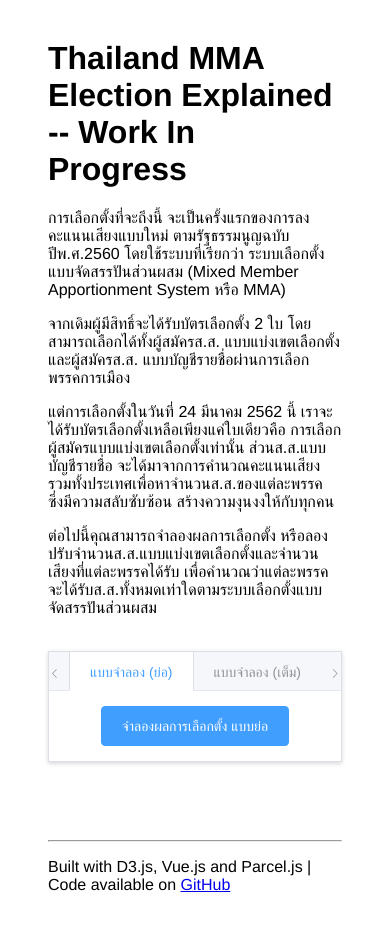
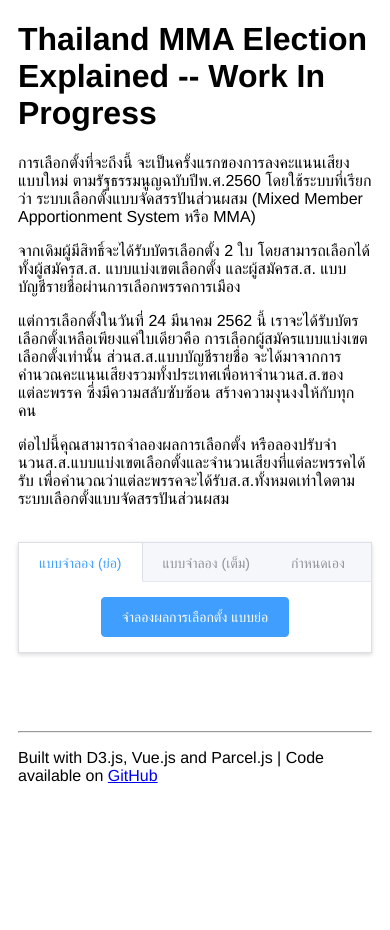
Before and after one commit to na399/thailand-mma-election-explained, a Vue app: page / in a window 390 px wide. Shown: the top 930 px of the page. After the commit the page ends 844 px from the top, so only its background shows below. Built offline with nearby package versions, Linux system fonts and the light colour scheme.

Commit message:
Optimize for mobile screen

```diff
--- a/index.html
+++ b/index.html
@@ -3,7 +3,7 @@
   <head>
     <title>[WIP] Thailand MMA Election Explained</title>
     <meta charset="UTF-8" />
-    <!-- <meta name="viewport" content="width=device-width, initial-scale=1" /> -->
+    <meta name="viewport" content="width=600" />
     <link rel="stylesheet" href="src/vendor/tabulator_bootstrap4.css" />
     <link rel="stylesheet" href="src/main.css" />
   </head>
--- a/src/main.css
+++ b/src/main.css
@@ -8,7 +8,13 @@
 }
 
 .container {
-  margin: 40px;
+  margin: 10px;
+}
+
+@media only screen and (min-width: 768px) {
+  .container {
+    margin: 40px;
+  }
 }
 
 .x-axis,
@@ -19,22 +25,22 @@
 .table {
   margin: 20px 0px;
   max-width: 95%;
-
-  @media only screen and (min-width: 768px) {
-    max-width: 80%;
-  }
 }
 
-.plot{
+.plot {
   overflow-x: scroll;
 }
 
 #result-constituents {
-  max-height: 80vh;
-  max-width: 95%;
-  overflow-y: scroll;
+  display: flex;
+}
 
-  @media only screen and (min-width: 768px) {
-    max-width: 80%;
-  }
+::-webkit-scrollbar {
+  -webkit-appearance: none;
+  width: 7px;
 }
+::-webkit-scrollbar-thumb {
+  border-radius: 7px;
+  background-color: rgba(42, 42, 42, 0.5);
+  -webkit-box-shadow: 0 0 1px rgba(172, 172, 172, 0.5);
+}
--- a/src/main.js
+++ b/src/main.js
@@ -559,7 +559,8 @@
     .select(selector)
     .attr('width', width)
     .attr('height', height)
-    .style('overflow', 'visible');
+    .style('overflow', 'visible')
+    .style('flex', `0 0 ${width}px`);
 
   svg.selectAll('*').remove();
 
@@ -1085,7 +1086,9 @@
     พรรคนี้ได้รับส.ส.ตามที่ได้มาจากแบบแบ่งเขตเลือกตั้ง ● แต่ไม่สามารถมีส.ส.แบบบัญชีรายชื่อ ◆ ได้อีก</p>
     <p>ดังนั้นการจัดสรรส.ส.พึงมีและส.ส.บัญชีรายชื่อจึงพิจารณาจาก ${electionConfig.nParty -
       electionResult.nPartyWithoutPartyListNeeded} พรรคที่เหลือเพียงเท่านั้น
-      โดยใช้เสียง ${numberWithCommas(electionResult.nVotePerRemainingSeat)} ต่อ 1 ที่นั่ง</p>`;
+      โดยใช้เสียง ${numberWithCommas(
+        electionResult.nVotePerRemainingSeat
+      )} ต่อ 1 ที่นั่ง</p>`;
   } else {
     text = `<p>เนื่องจากไม่มีพรรคใด ได้รับจำนวนส.ส.แบบเบ่งเขต ● ไปครบจำนวนส.ส.พึงมี ■</p>
     <p>ดังนั้นทุกพรรคจะได้รับจำนวนส.ส.แบบบัญชีรายชื่อ ◆ รวมกับส.ส.แบบเบ่งเขต ● จนครบจำนวนส.ส.พึงมี ■</p>`;
```
